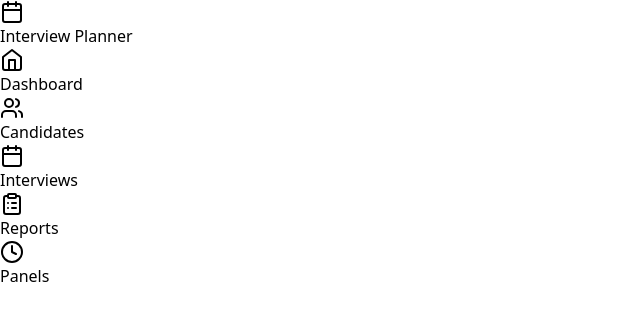
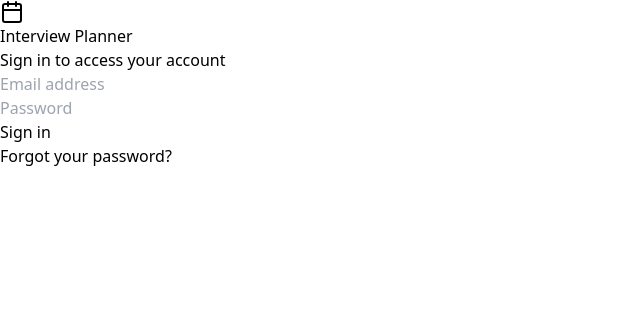
Before and after one commit to oxtobyd/interviewplanner-docker, a React (Vite) app: page /login in a window 1280 px wide. Shown: the top 320 px of the page, without its empty margins (0-640 px from the left). Built offline with nearby package versions, Linux system fonts and the light colour scheme; no server answers.

Commit message:
Added in Login feature

```diff
--- a/src/App.tsx
+++ b/src/App.tsx
@@ -1,5 +1,6 @@
 import React from 'react'
-import { BrowserRouter as Router, Routes, Route } from 'react-router-dom'
+import { BrowserRouter as Router, Routes, Route, Navigate } from 'react-router-dom'
+import { AuthProvider, useAuth } from './contexts/AuthContext'
 import Navbar from './components/Navbar'
 import Dashboard from './pages/Dashboard'
 import Candidates from './pages/Candidates'
@@ -9,14 +10,36 @@ import Templates from './pages/Templates'
 import NationalDiscernmentAdvisers from './pages/NationalDiscernmentAdvisers'
 import PanelDates from './pages/PanelDates'
 import QuestionCategories from './pages/QuestionCategories'
-import AdviserReport from './pages/AdviserReport' // Add this line
-import PanelDateReport from './pages/PanelDateReport';
+import AdviserReport from './pages/AdviserReport'
+import PanelDateReport from './pages/PanelDateReport'
+import Login from './pages/Login'
+
+const ProtectedRoute: React.FC<{ children: React.ReactNode }> = ({ children }) => {
+  const { user, loading } = useAuth()
+
+  if (loading) {
+    return <div>Loading...</div>
+  }
+
+  if (!user) {
+    return <Navigate to="/login" />
+  }
+
+  return <>{children}</>
+}
 
 function App() {
   return (
+    <AuthProvider>
       <Router>
+        <div className="min-h-screen bg-gray-100">
+          <Routes>
+            <Route path="/login" element={<Login />} />
+            <Route
+              path="/*"
+              element={
+                <ProtectedRoute>
                   <Navbar />
-      <div className="min-h-screen bg-gray-100">
                   <div className="container mx-auto px-4 py-8">
                     <Routes>
                       <Route path="/" element={<Dashboard />} />
@@ -27,12 +50,17 @@ function App() {
                       <Route path="/ndas" element={<NationalDiscernmentAdvisers />} />
                       <Route path="/panel-dates" element={<PanelDates />} />
                       <Route path="/question-categories" element={<QuestionCategories />} />
-            <Route path="/adviser-report" element={<AdviserReport />} /> // Add this line
+                      <Route path="/adviser-report" element={<AdviserReport />} />
                       <Route path="/panel-date-report/:panelDateId" element={<PanelDateReport />} />
                     </Routes>
                   </div>
+                </ProtectedRoute>
+              }
+            />
+          </Routes>
         </div>
       </Router>
+    </AuthProvider>
   )
 }
 
--- a/src/components/Navbar.tsx
+++ b/src/components/Navbar.tsx
@@ -1,8 +1,21 @@
 import React from 'react'
-import { Link } from 'react-router-dom'
-import { Calendar, Users, UserCheck, FileText, Home, UserPlus, Clock, FileQuestion, ClipboardList } from 'lucide-react'
+import { Link, useNavigate } from 'react-router-dom'
+import { Calendar, Users, UserCheck, FileText, Home, UserPlus, Clock, FileQuestion, ClipboardList, LogOut } from 'lucide-react'
+import { auth } from '../firebase'
+import { signOut } from 'firebase/auth'
 
 const Navbar: React.FC = () => {
+  const navigate = useNavigate()
+
+  const handleLogout = async () => {
+    try {
+      await signOut(auth)
+      navigate('/login')
+    } catch (error) {
+      console.error('Failed to log out', error)
+    }
+  }
+
   return (
     <nav className="bg-white shadow-md">
       <div className="container mx-auto px-4">
@@ -17,6 +30,10 @@ const Navbar: React.FC = () => {
             <NavLink to="/interviews" icon={<Calendar />} text="Interviews" />
             <NavLink to="/adviser-report" icon={<ClipboardList />} text="Reports" />
             <NavLink to="/panel-dates" icon={<Clock />} text="Panels" />
+            <button onClick={handleLogout} className="flex items-center text-gray-600 hover:text-blue-600">
+              <LogOut className="h-5 w-5 mr-1" />
+              <span>Logout</span>
+            </button>
           </div>
         </div>
       </div>
--- /dev/null
+++ b/src/contexts/AuthContext.tsx
@@ -0,0 +1,32 @@
+import React, { createContext, useContext, useEffect, useState } from 'react';
+import { User, onAuthStateChanged } from 'firebase/auth';
+import { auth } from '../firebase';
+
+interface AuthContextType {
+  user: User | null;
+  loading: boolean;
+}
+
+const AuthContext = createContext<AuthContextType>({ user: null, loading: true });
+
+export const useAuth = () => useContext(AuthContext);
+
+export const AuthProvider: React.FC<{ children: React.ReactNode }> = ({ children }) => {
+  const [user, setUser] = useState<User | null>(null);
+  const [loading, setLoading] = useState(true);
+
+  useEffect(() => {
+    const unsubscribe = onAuthStateChanged(auth, (user) => {
+      setUser(user);
+      setLoading(false);
+    });
+
+    return unsubscribe;
+  }, []);
+
+  return (
+    <AuthContext.Provider value={{ user, loading }}>
+      {children}
+    </AuthContext.Provider>
+  );
+};
--- a/src/firebase.ts
+++ b/src/firebase.ts
@@ -1,6 +1,8 @@
 import { initializeApp } from 'firebase/app';
 import { getFirestore } from 'firebase/firestore';
 import { getStorage } from 'firebase/storage';
+import { getAuth } from 'firebase/auth'; // Add this line
+
 
 //YaLP storage settings
 const firebaseConfig = {
@@ -17,3 +19,4 @@ const firebaseConfig = {
 const app = initializeApp(firebaseConfig);
 export const db = getFirestore(app);
 export const storage = getStorage(app);
+export const auth = getAuth(app); // Add this line
--- /dev/null
+++ b/src/pages/Login.tsx
@@ -0,0 +1,112 @@
+import React, { useState } from 'react';
+import { signInWithEmailAndPassword, sendPasswordResetEmail } from 'firebase/auth';
+import { auth } from '../firebase';
+import { useNavigate } from 'react-router-dom';
+import { Calendar } from 'lucide-react'; // Import the Calendar icon
+
+const Login: React.FC = () => {
+  const [email, setEmail] = useState('');
+  const [password, setPassword] = useState('');
+  const [error, setError] = useState('');
+  const navigate = useNavigate();
+
+  const handleLogin = async (e: React.FormEvent) => {
+    e.preventDefault();
+    try {
+      await signInWithEmailAndPassword(auth, email, password);
+      navigate('/');
+    } catch (error) {
+      setError('Failed to log in. Please check your credentials.');
+    }
+  };
+
+  const handleForgotPassword = async () => {
+    if (!email) {
+      setError('Please enter your email address.');
+      return;
+    }
+    try {
+      await sendPasswordResetEmail(auth, email);
+      alert('Password reset email sent. Please check your inbox.');
+    } catch (error) {
+      setError('Failed to send password reset email. Please try again.');
+    }
+  };
+
+  return (
+    <div className="min-h-screen flex items-center justify-center bg-gray-50 py-12 px-4 sm:px-6 lg:px-8">
+      <div className="max-w-md w-full space-y-8">
+        <div>
+          <div className="flex justify-center">
+            <Calendar className="h-20 w-20 text-blue-600" /> {/* Planner icon */}
+          </div>
+          <h2 className="mt-6 text-center text-3xl font-extrabold text-gray-900">
+            Interview Planner
+          </h2>
+          <p className="mt-2 text-center text-sm text-gray-600">
+            Sign in to access your account
+          </p>
+        </div>
+        <form className="mt-8 space-y-6" onSubmit={handleLogin}>
+          <input type="hidden" name="remember" defaultValue="true" />
+          <div className="rounded-md shadow-sm -space-y-px">
+            <div>
+              <label htmlFor="email-address" className="sr-only">
+                Email address
+              </label>
+              <input
+                id="email-address"
+                name="email"
+                type="email"
+                autoComplete="email"
+                required
+                className="appearance-none rounded-none relative block w-full px-3 py-2 border border-gray-300 placeholder-gray-500 text-gray-900 rounded-t-md focus:outline-none focus:ring-indigo-500 focus:border-indigo-500 focus:z-10 sm:text-sm"
+                placeholder="Email address"
+                value={email}
+                onChange={(e) => setEmail(e.target.value)}
+              />
+            </div>
+            <div>
+              <label htmlFor="password" className="sr-only">
+                Password
+              </label>
+              <input
+                id="password"
+                name="password"
+                type="password"
+                autoComplete="current-password"
+                required
+                className="appearance-none rounded-none relative block w-full px-3 py-2 border border-gray-300 placeholder-gray-500 text-gray-900 rounded-b-md focus:outline-none focus:ring-indigo-500 focus:border-indigo-500 focus:z-10 sm:text-sm"
+                placeholder="Password"
+                value={password}
+                onChange={(e) => setPassword(e.target.value)}
+              />
+            </div>
+          </div>
+
+          {error && <p className="text-red-500 text-sm text-center">{error}</p>}
+
+          <div>
+            <button
+              type="submit"
+              className="group relative w-full flex justify-center py-2 px-4 border border-transparent text-sm font-medium rounded-md text-white bg-blue-600 hover:bg-blue-700 focus:outline-none focus:ring-2 focus:ring-offset-2 focus:ring-blue-500"
+            >
+              Sign in
+            </button>
+          </div>
+        </form>
+        <div className="text-sm text-center">
+          <a
+            href="#"
+            onClick={handleForgotPassword}
+            className="font-medium text-blue-600 hover:text-blue-500"
+          >
+            Forgot your password?
+          </a>
+        </div>
+      </div>
+    </div>
+  );
+};
+
+export default Login;
```
Lines whose indentation alone changed are shown as unchanged.
